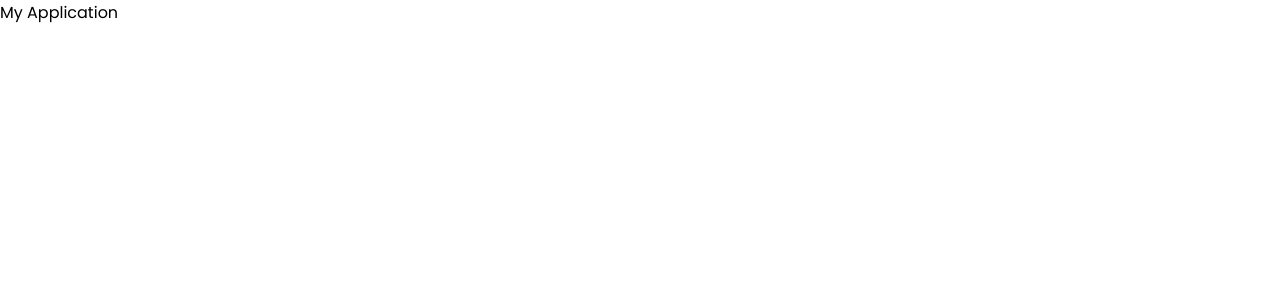
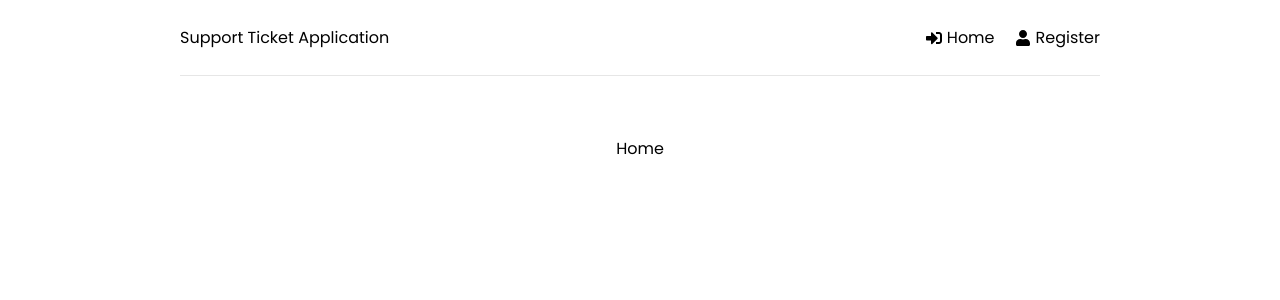
Before and after one commit to Aviatorscode2/Support-ticket, a React (Create React App) app in the folder frontend/: page / in a window 1280 px wide. Shown: the top 300 px of the page. Built offline with nearby package versions, Linux system fonts and the light colour scheme.

Commit message:
Pages and Header component

```diff
--- a/frontend/src/App.js
+++ b/frontend/src/App.js
@@ -1,10 +1,23 @@
-
+import {BrowserRouter as Router, Routes, Route} from 'react-router-dom';
+import Header from './components/Header';
+import Home from './pages/Home';
+import Login from './pages/Login';
+import Register from './pages/Register';
 
 function App() {
   return (
-    <div>
-      My Application
-    </div>
+    <>
+      <Router>
+        <div className="container">
+          <Header />
+          <Routes>
+            <Route path="/" element={<Home />} />
+            <Route path="/login" element={<Login />} />
+            <Route path="/register" element={<Register />} />
+          </Routes>
+        </div>
+      </Router>
+    </>
   );
 }
 
--- /dev/null
+++ b/frontend/src/components/Header.jsx
@@ -0,0 +1,30 @@
+import { FaSignInAlt, FaSignOutAlt, FaUser} from 'react-icons/fa'
+import { Link } from 'react-router-dom'
+
+function Header() {
+  return (
+    <header className="header">
+      <div className="logo">
+        <Link to={'/'}>Support Ticket Application</Link>
+      </div>
+      <ul>
+        <li>
+          <Link to="/login">
+            {' '}
+            <FaSignInAlt />
+            Home
+          </Link>
+        </li>
+        <li>
+          <Link to="/register">
+            {' '}
+            <FaUser />
+            Register
+          </Link>
+        </li>
+      </ul>
+    </header>
+  );
+}
+
+export default Header
--- /dev/null
+++ b/frontend/src/pages/Home.jsx
@@ -0,0 +1,9 @@
+import React from 'react'
+
+function Home() {
+  return (
+    <div>Home</div>
+  )
+}
+
+export default Home
--- /dev/null
+++ b/frontend/src/pages/Login.jsx
@@ -0,0 +1,9 @@
+import React from 'react'
+
+function Login() {
+  return (
+    <div>Login</div>
+  )
+}
+
+export default Login
--- /dev/null
+++ b/frontend/src/pages/Register.jsx
@@ -0,0 +1,9 @@
+import React from 'react'
+
+function Register() {
+  return (
+    <div>register</div>
+  )
+}
+
+export default Register
```
